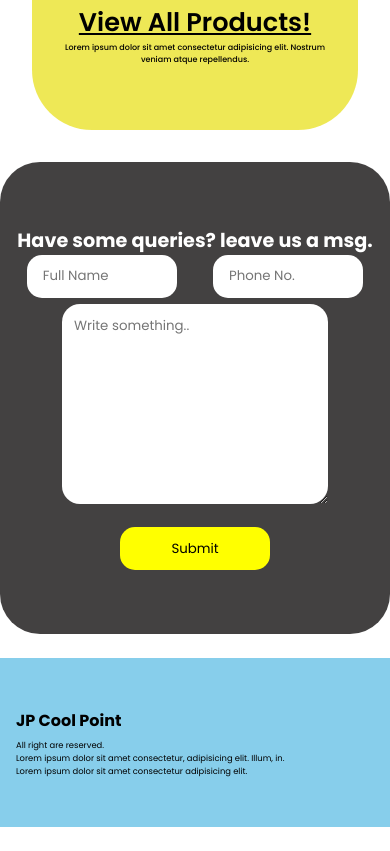
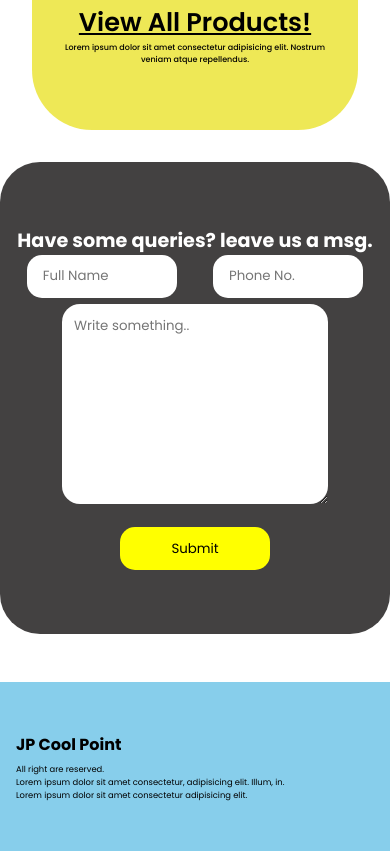
Before and after one commit to kanishksh4rma/JP-Cool-Point-Website, a plain HTML site: page index.html in a window 390 px wide. Shown: the part 2288-3139 px from the top of the page. Before the commit the page ends 3115 px from the top, so only its background shows below. Drawn offline with Linux system fonts and the light colour scheme.

Commit message:
MINOR CHANGES

```diff
--- a/style.css
+++ b/style.css
@@ -619,7 +619,7 @@ font-size: 1.2rem;
   width: auto;
 }
 .footer{
-  margin-top: 1.5rem;
+  margin-top: 3.5rem;
 }
 
 }
```
